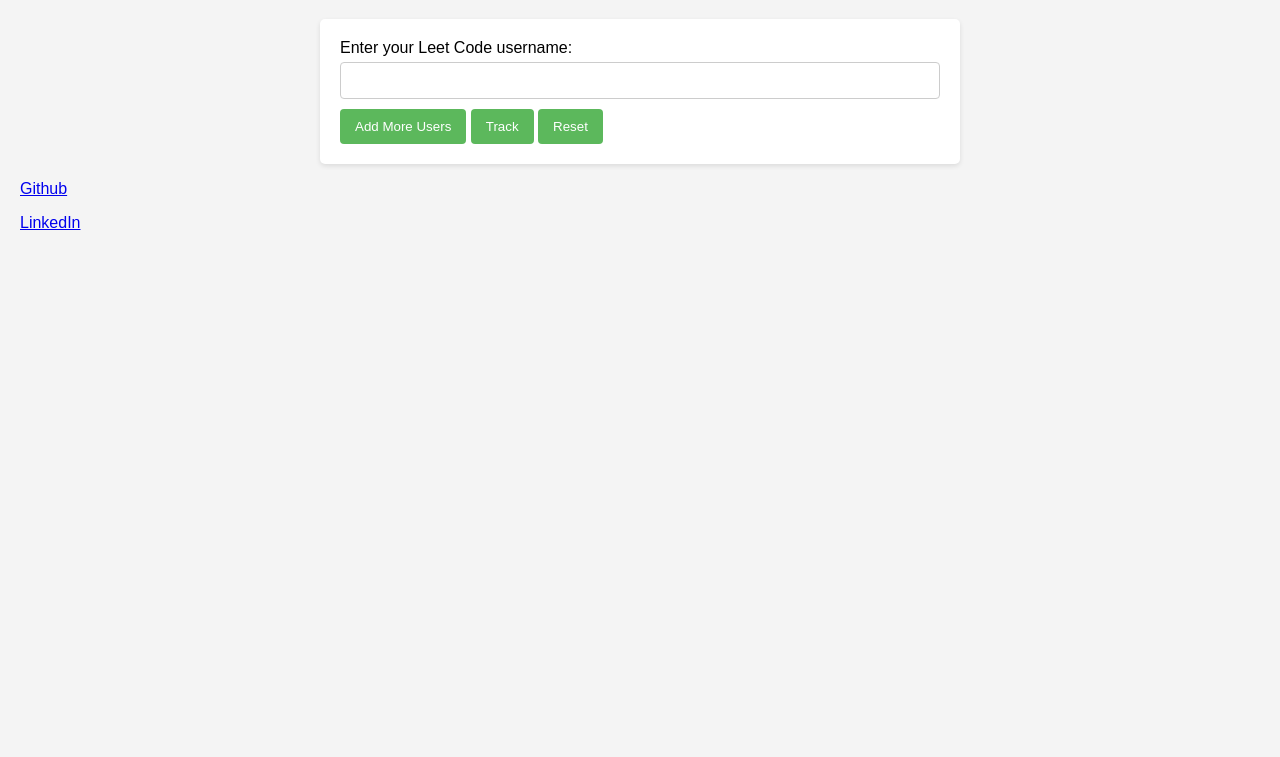
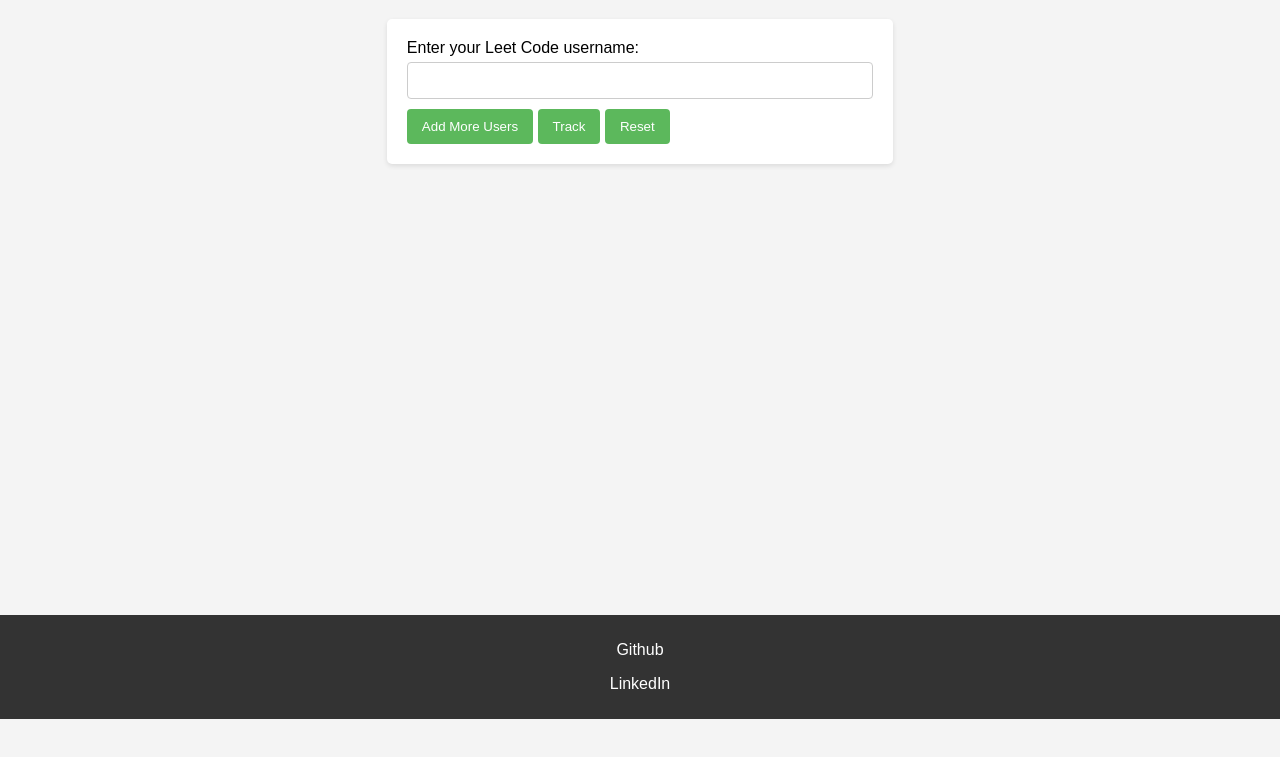
Before and after one commit to ShivamRajput57/leet, a plain HTML site: page index.html in a window 1280 px wide. Shown: the part 81-838 px from the top of the page. Before the commit the page ends 800 px from the top, so only its background shows below. Drawn offline with Linux system fonts and the light colour scheme.

Commit message:
Implement fixed footer styles in style.css

```diff
--- a/style.css
+++ b/style.css
@@ -244,3 +244,71 @@ input[type="text"] {
   height: 100% !important;  /* ensure canvas fills the container */
   display: block;
 }
+/*
+footer {
+    text-align: center;
+    margin-top: 40px;
+    padding: 20px;
+    background-color: #f4f4f4;
+    border-top: 1px solid #ddd;
+    background-color: #333;
+    color: white;
+    text-decoration: none;
+    position: relative ;
+    z-index: 1;
+    bottom: 0%;;
+}
+footer a {
+    color: white;
+    text-decoration: none;
+    margin: 0 10px;
+}
+/* style.css — sticky footer using flexbox */
+/* html, body {
+  height: 100%;
+  margin: 0;           /* ensure no extra body margin */
+  /* padding: 0;
+} */
+
+body {
+  display: flex;
+  flex-direction: column;
+  min-height: 100vh;   /* makes body fill viewport */
+}
+
+/* main will expand to fill available space so footer stays at bottom */
+/* main {
+  flex: 1 0 auto;
+  padding: 20px;       /* optional spacing */
+
+
+/* Footer styles */
+/* footer {
+  flex-shrink: 0;
+  padding: 12px 16px;
+  text-align: center;
+  background: #222;
+  color: #fff;
+  border-top: 1px solid rgba(255,255,255,0.06);
+} */
+
+/* i want to set my footer to bottom of page */
+footer {
+    position: fixed;
+
+    left: 0;
+    bottom: 0;
+    width: 100%;
+    background-color: #333;
+    color: white;
+    text-align: center;
+    padding: 10px 0;
+}
+footer a {
+    color: white;
+    text-decoration: none;
+    margin: 0 10px;
+}
+footer a:hover {
+    text-decoration: underline;
+}
```
